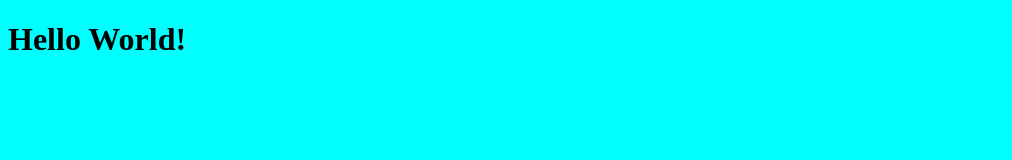
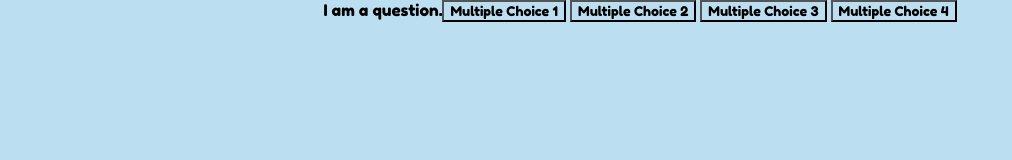
Before and after one commit to jareddeuriarte/code-quiz, a plain HTML site: page index.html in a window 1280 px wide. Shown: the whole page, without its empty margins (0-1012 px from the left). Drawn offline with Linux system fonts and the light colour scheme.

Commit message:
styling question card

```diff
--- a/assets/style.css
+++ b/assets/style.css
@@ -1,3 +1,28 @@
 *{
-    background-color: aqua;
+    background-color: #bbdef0;
+    font-family: 'Fredoka One', cursive;
 }
+
+body{
+    margin: 0;
+    padding: 0;
+    display:flex;
+    justify-content: center;
+    align-items: center;
+}
+
+
+.quiz-wrapper{
+    display:flex;
+    justify-content: center;
+}
+
+
+
+
+/* Color Palette
+#bbdef0
+#f08700
+#f49f0a
+#efca08
+#00a6a6 */
--- a/index.html
+++ b/index.html
@@ -1,20 +1,35 @@
 <!DOCTYPE html>
 <html lang="en">
+
 <head>
   <meta charset="UTF-8">
   <meta http-equiv="X-UA-Compatible" content="IE=edge">
   <meta name="viewport" content="width=device-width, initial-scale=1.0">
   <link rel="stylesheet" href="assets/style.css">
+  <link rel="preconnect" href="https://fonts.gstatic.com">
+  <link href="https://fonts.googleapis.com/css2?family=Fredoka+One&display=swap" rel="stylesheet">
   <title>Code Quiz</title>
 </head>
+
 <body>
 
 
-    <h1>Hello World!</h1>
+  <div class="container">
+    <div class="quiz-wrapper">
+      <div class="Question">I am a question.</div>
+      <div class="button-wrapper">
+        <button id="multiChoice1">Multiple Choice 1</button>
+        <button id="multiChoice2">Multiple Choice 2</button>
+        <button id="multiChoice3">Multiple Choice 3</button>
+        <button id="multiChoice4">Multiple Choice 4</button>
+      </div>
+    </div>
+  </div>
 
 
 
 
   <script src="./assets/script.js"> </script>
 </body>
+
 </html>
```
Also changed, not shown: assets/script.js (+11 -0 lines). Lines whose indentation alone changed are shown as unchanged.
